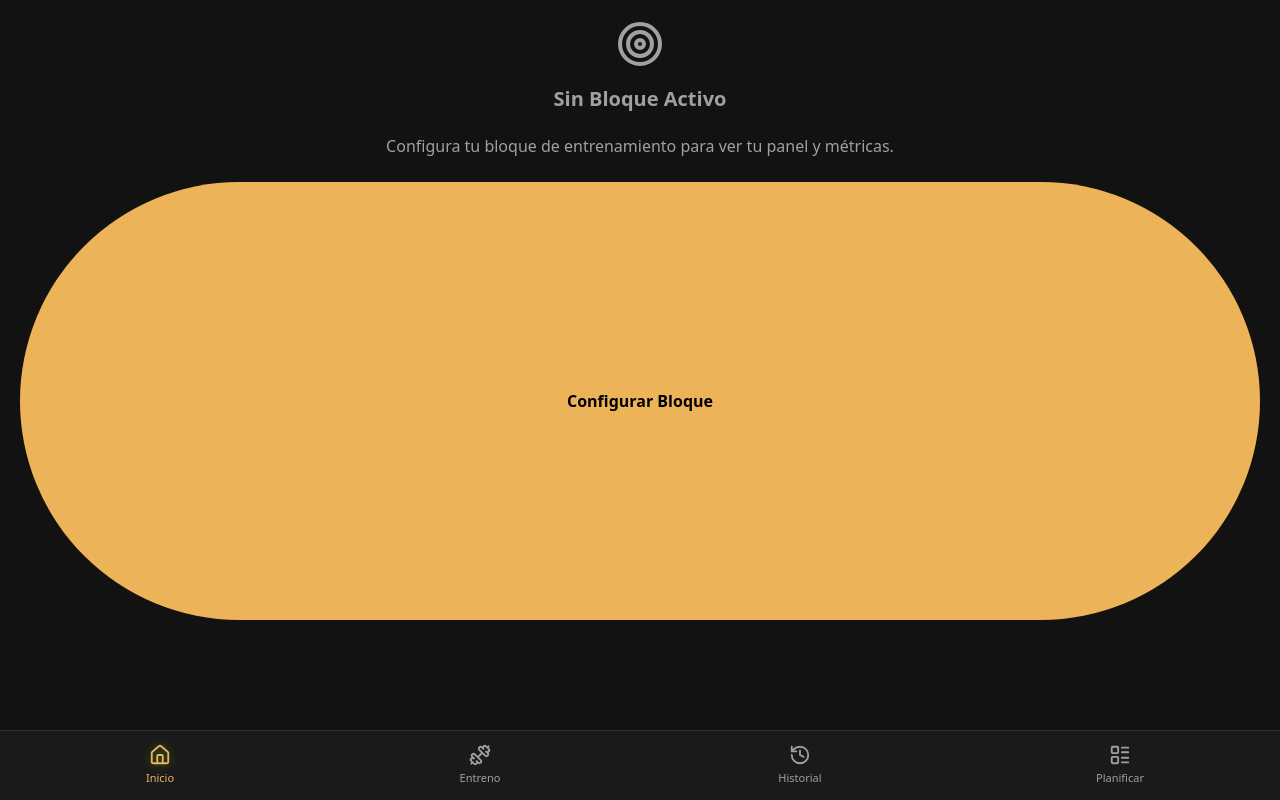
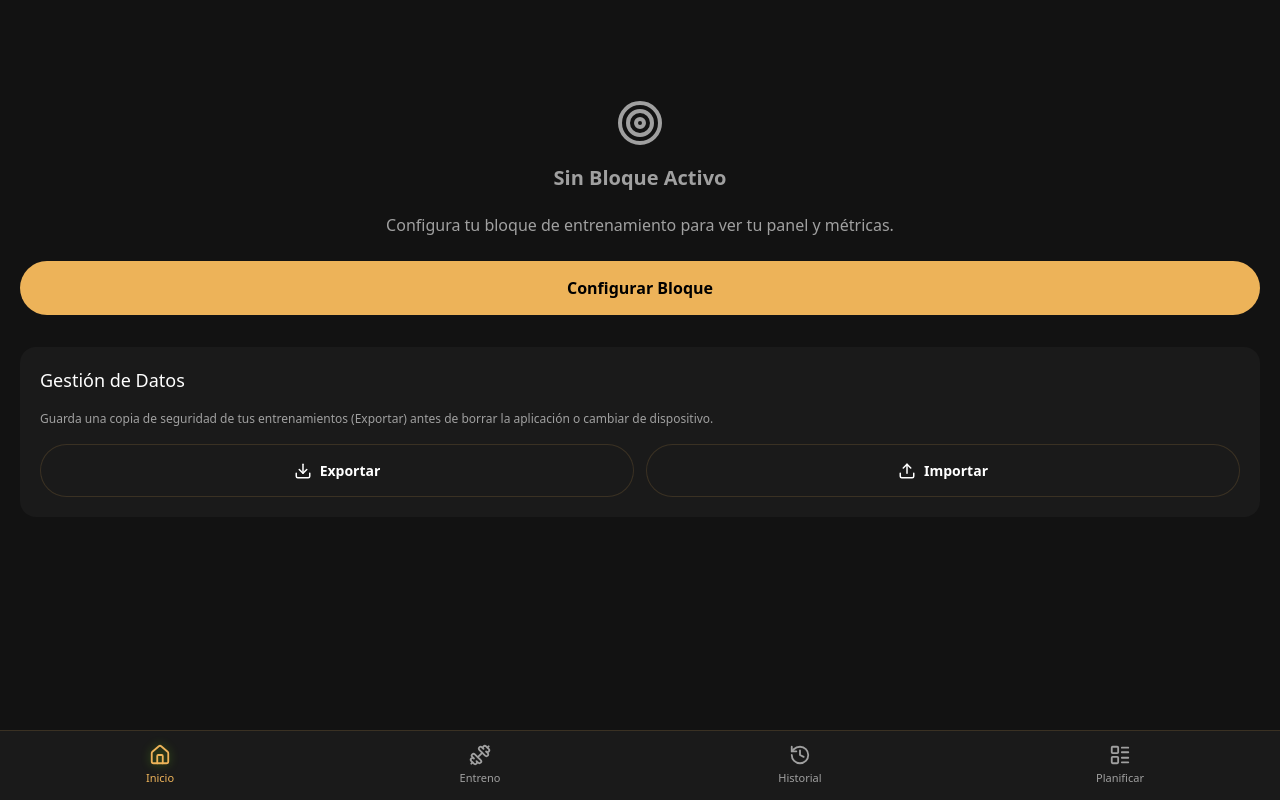
Before and after one commit to polfenollar/gymapp2, a React (Vite) app: page /gymapp2/dashboard in a window 1280 px wide. Built offline with nearby package versions, Linux system fonts and the light colour scheme.

Commit message:
feat: Add data export and import functionality

```diff
--- /dev/null
+++ b/src/components/DataManagement.css
@@ -0,0 +1,51 @@
+.data-management-card {
+    margin-top: 32px;
+    margin-bottom: 24px;
+}
+
+.data-actions {
+    display: grid;
+    grid-template-columns: 1fr 1fr;
+    gap: 12px;
+}
+
+.secondary-btn {
+    background: transparent;
+    border: 1px solid var(--border-color);
+    color: var(--text-primary);
+    padding: 12px;
+    border-radius: var(--radius-md);
+    font-size: 14px;
+    font-weight: 500;
+    cursor: pointer;
+    display: flex;
+    justify-content: center;
+    align-items: center;
+    transition: all 0.2s;
+}
+
+.secondary-btn:hover {
+    background-color: var(--bg-secondary);
+    border-color: var(--accent-primary);
+}
+
+.status-message {
+    display: flex;
+    align-items: center;
+    padding: 12px;
+    border-radius: var(--radius-sm);
+    font-size: 13px;
+    font-weight: 500;
+}
+
+.status-message.success {
+    background-color: rgba(34, 197, 94, 0.1);
+    color: #4ade80;
+    border: 1px solid rgba(34, 197, 94, 0.2);
+}
+
+.status-message.error {
+    background-color: rgba(239, 68, 68, 0.1);
+    color: #f87171;
+    border: 1px solid rgba(239, 68, 68, 0.2);
+}
--- /dev/null
+++ b/src/components/DataManagement.tsx
@@ -0,0 +1,118 @@
+import React, { useRef, useState } from 'react';
+import { db } from '../services/db';
+import { Download, Upload, AlertCircle, CheckCircle2 } from 'lucide-react';
+import './DataManagement.css';
+
+export default function DataManagement() {
+    const fileInputRef = useRef<HTMLInputElement>(null);
+    const [status, setStatus] = useState<{ type: 'success' | 'error', message: string } | null>(null);
+
+    const handleExport = async () => {
+        try {
+            const data = {
+                blockConfigs: await db.blockConfigs.toArray(),
+                workoutDays: await db.workoutDays.toArray(),
+                trackedSets: await db.trackedSets.toArray(),
+                exerciseLibrary: await db.exerciseLibrary.toArray(),
+            };
+
+            const blob = new Blob([JSON.stringify(data, null, 2)], { type: 'application/json' });
+            const url = URL.createObjectURL(blob);
+            const a = document.createElement('a');
+            a.href = url;
+            a.download = `evogym-backup-${new Date().toISOString().split('T')[0]}.json`;
+            document.body.appendChild(a);
+            a.click();
+            document.body.removeChild(a);
+            URL.revokeObjectURL(url);
+
+            setStatus({ type: 'success', message: 'Datos exportados correctamente.' });
+            setTimeout(() => setStatus(null), 3000);
+        } catch (error) {
+            console.error('Export error:', error);
+            setStatus({ type: 'error', message: 'Error al exportar los datos.' });
+        }
+    };
+
+    const handleImportClick = () => {
+        fileInputRef.current?.click();
+    };
+
+    const handleFileChange = async (e: React.ChangeEvent<HTMLInputElement>) => {
+        const file = e.target.files?.[0];
+        if (!file) return;
+
+        try {
+            const text = await file.text();
+            const data = JSON.parse(text);
+
+            await db.transaction('rw', db.blockConfigs, db.workoutDays, db.trackedSets, db.exerciseLibrary, async () => {
+                if (data.blockConfigs) {
+                    await db.blockConfigs.clear();
+                    await db.blockConfigs.bulkAdd(data.blockConfigs);
+                }
+                if (data.workoutDays) {
+                    await db.workoutDays.clear();
+                    await db.workoutDays.bulkAdd(data.workoutDays);
+                }
+                if (data.trackedSets) {
+                    await db.trackedSets.clear();
+                    await db.trackedSets.bulkAdd(data.trackedSets);
+                }
+                // Only overwrite exercises if provided
+                if (data.exerciseLibrary && data.exerciseLibrary.length > 0) {
+                    await db.exerciseLibrary.clear();
+                    await db.exerciseLibrary.bulkAdd(data.exerciseLibrary);
+                }
+            });
+
+            setStatus({ type: 'success', message: 'Datos restaurados correctamente. Recargando...' });
+
+            // Reload to re-initialize stores and state
+            setTimeout(() => {
+                window.location.reload();
+            }, 1500);
+
+        } catch (error) {
+            console.error('Import error:', error);
+            setStatus({ type: 'error', message: 'Archivo inválido o corrupto.' });
+        }
+
+        // Reset file input
+        if (fileInputRef.current) fileInputRef.current.value = '';
+    };
+
+    return (
+        <div className="data-management-card card">
+            <h3 className="section-title" style={{ marginTop: 0, marginBottom: '16px' }}>Gestión de Datos</h3>
+            <p className="text-secondary text-sm mb-16">
+                Guarda una copia de seguridad de tus entrenamientos (Exportar) antes de borrar la aplicación o cambiar de dispositivo.
+            </p>
+
+            <div className="data-actions">
+                <button className="secondary-btn" onClick={handleExport}>
+                    <Download size={18} className="mr-8" />
+                    Exportar
+                </button>
+                <button className="secondary-btn" onClick={handleImportClick}>
+                    <Upload size={18} className="mr-8" />
+                    Importar
+                </button>
+                <input
+                    type="file"
+                    accept=".json"
+                    style={{ display: 'none' }}
+                    ref={fileInputRef}
+                    onChange={handleFileChange}
+                />
+            </div>
+
+            {status && (
+                <div className={`status-message ${status.type} mt-16`}>
+                    {status.type === 'success' ? <CheckCircle2 size={16} className="mr-4" /> : <AlertCircle size={16} className="mr-4" />}
+                    {status.message}
+                </div>
+            )}
+        </div>
+    );
+}
--- a/src/views/Dashboard.tsx
+++ b/src/views/Dashboard.tsx
@@ -3,6 +3,7 @@ import { useNavigate } from 'react-router-dom';
 import { useAppStore } from '../store/useAppStore';
 import { db, type BlockConfig } from '../services/db';
 import { Play, TrendingUp, Activity, Target } from 'lucide-react';
+import DataManagement from '../components/DataManagement';
 import './Dashboard.css';
 
 interface Metrics {
@@ -73,9 +74,12 @@ export default function Dashboard() {
                 <Target size={48} className="text-secondary mb-16" />
                 <h2>Sin Bloque Activo</h2>
                 <p className="text-center text-secondary mb-24 mt-8">Configura tu bloque de entrenamiento para ver tu panel y métricas.</p>
-                <button className="primary-btn w-full" onClick={() => navigate('/config')}>
-                    Configurar Bloque
-                </button>
+                <div style={{ width: '100%' }}>
+                    <button className="primary-btn w-full mb-24" onClick={() => navigate('/config')}>
+                        Configurar Bloque
+                    </button>
+                    <DataManagement />
+                </div>
             </div>
         );
     }
@@ -128,6 +132,11 @@ export default function Dashboard() {
                 <Play fill="currentColor" size={20} className="mr-8" />
                 Lanzar Entreno del Día
             </button>
+
+            {/* Render data management component above the bottom nav */}
+            <div style={{ paddingBottom: '80px' }}>
+                <DataManagement />
+            </div>
         </div>
     );
 }
```
